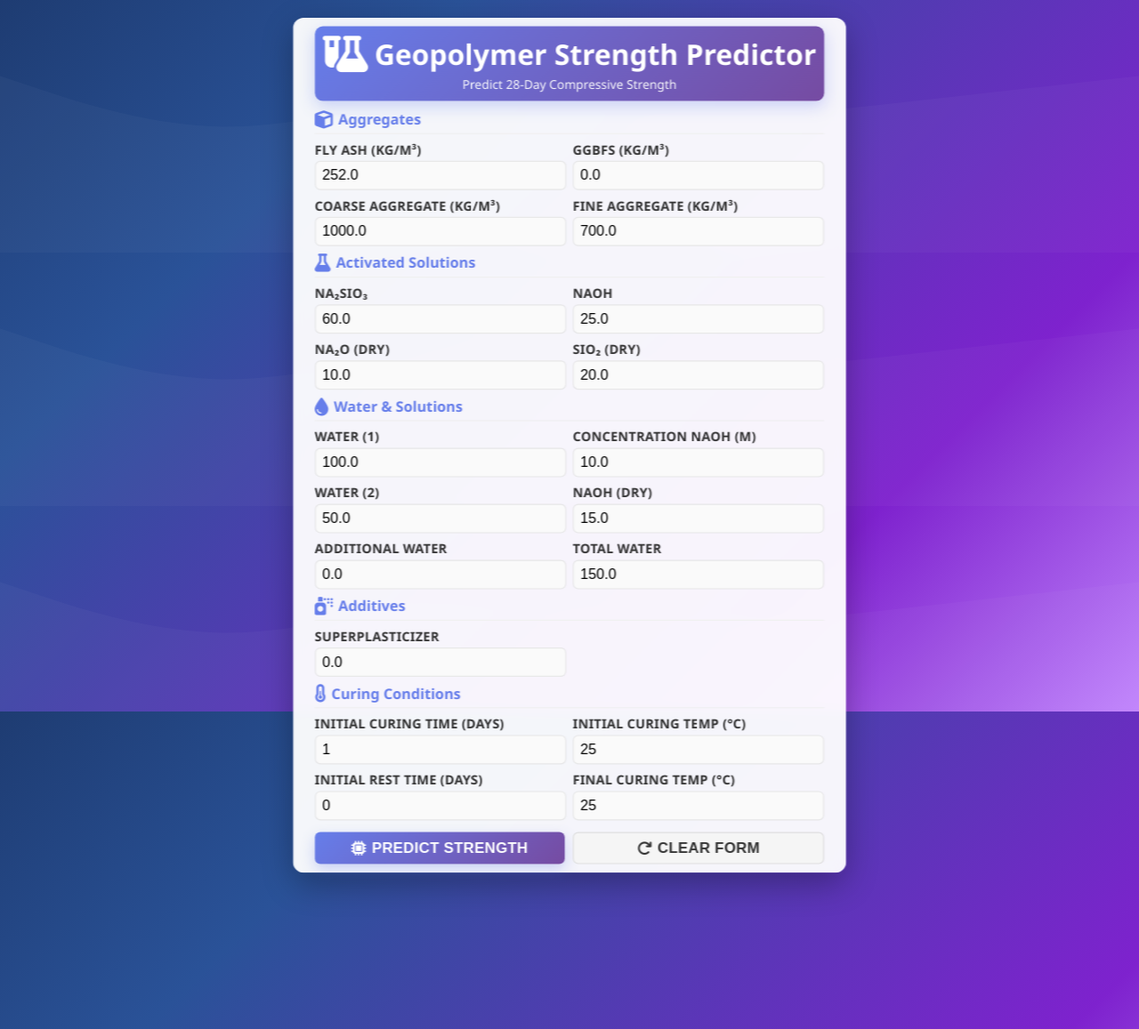
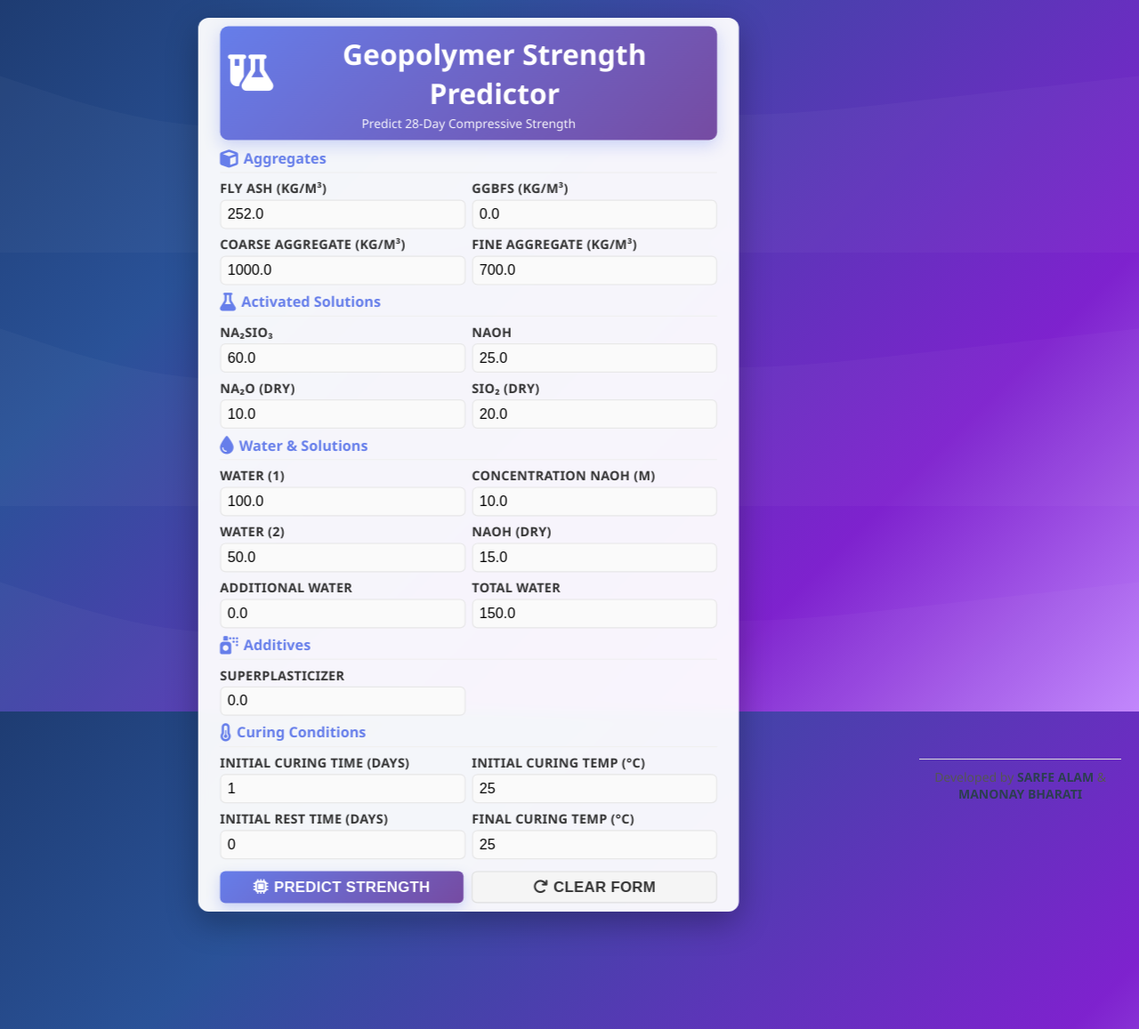
Before and after one commit to mdsarfealam62022-lab/Geo_Polymer_Compressive_Strength_predictor, a Flask app: page / in a window 1280 px wide. Shown: the top 1157 px of the page at 89% size. Run offline with Flask 3, Linux system fonts and the light colour scheme; parts of the project's set-up code (start-up, migrations or seed data) failed here and were passed over.

Commit message:
Added developer footer section

```diff
--- a/runtime.txt
+++ /dev/null
@@ -1 +0,0 @@
-python-3.10.13
--- a/static/style.css
+++ b/static/style.css
@@ -336,3 +336,22 @@ button {
     -webkit-transform: scale(0.6) !important;
     -webkit-transform-origin: 50% 0 !important;
 }
+
+.footer {
+    margin-top: 40px;
+    padding: 15px 0;
+    text-align: center;
+    font-size: 14px;
+    color: #555;
+}
+
+.footer strong {
+    color: #2c3e50;
+}
+
+.footer hr {
+    margin-bottom: 10px;
+    border: 0;
+    height: 1px;
+    background: #ddd;
+}
--- a/templates/index.html
+++ b/templates/index.html
@@ -91,6 +91,17 @@
             <div id="predictionResult"></div>
         </div>
     </div>
+                <!-- Footer Section -->
+            <footer class="footer">
+                <hr>
+                <p>
+                    Developed by
+                    <strong>SARFE ALAM</strong>
+                    &
+                    <strong>MANONAY BHARATI</strong>
+                </p>
+            </footer>
+
 
     <script src="{{ url_for('static', filename='script.js') }}"></script>
 </body>
```
Also changed, not shown: 1 other file.
